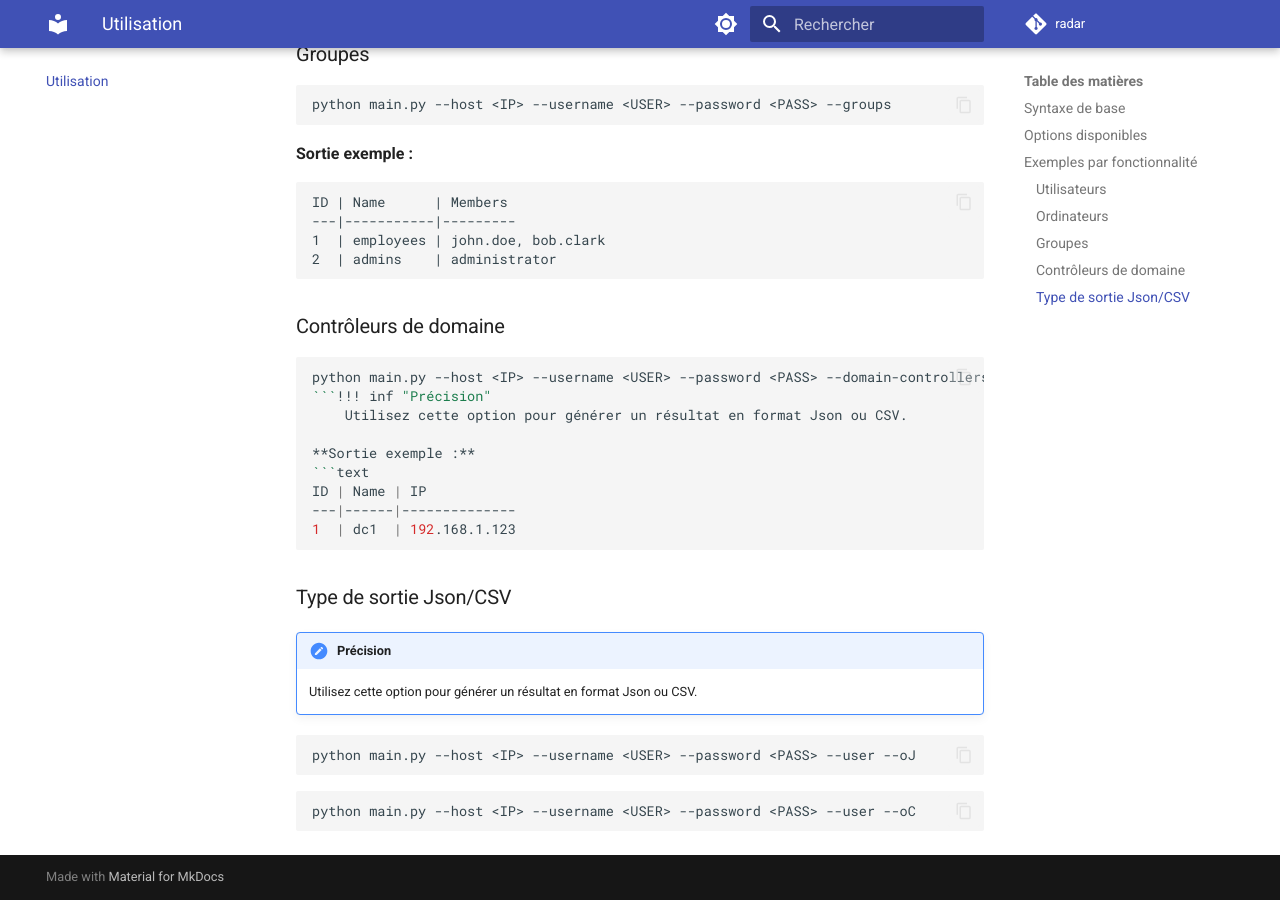
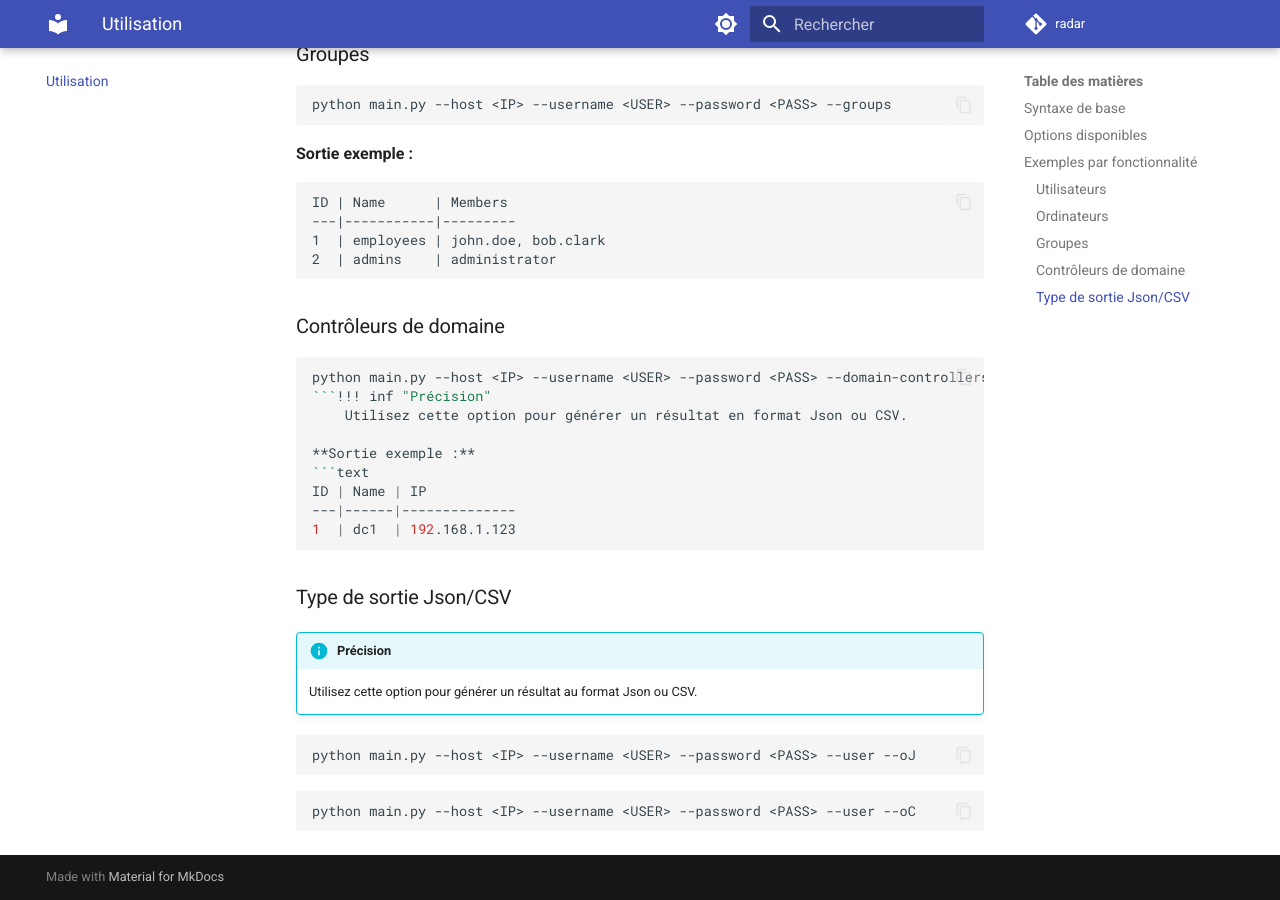
Before and after one commit to BTS-ESNA-2024-2026/Projet-RADAR-C-doc, an MkDocs documentation site: the page built from docs/usage.md, in a window 1280 px wide and 900 px high, scrolled down 1921 px. Built offline with MkDocs 1.6.1 and Material for MkDocs 9.7.7, drawn with Linux system fonts in a browser that asks for light colours; comment, search, counter and statistics services are not loaded.

Commit message:
miiiiiiiiiiiiiiiiiiiiiiiini modif

````diff
--- a/docs/usage.md
+++ b/docs/usage.md
@@ -99,8 +99,8 @@ ID | Name | IP
 
 ### Type de sortie Json/CSV
 
-!!! note "Précision"
-    Utilisez cette option pour générer un résultat en format Json ou CSV.
+!!! info "Précision"
+    Utilisez cette option pour générer un résultat au format Json ou CSV.
 
 ```bash
 python main.py --host <IP> --username <USER> --password <PASS> --user --oJ
````
